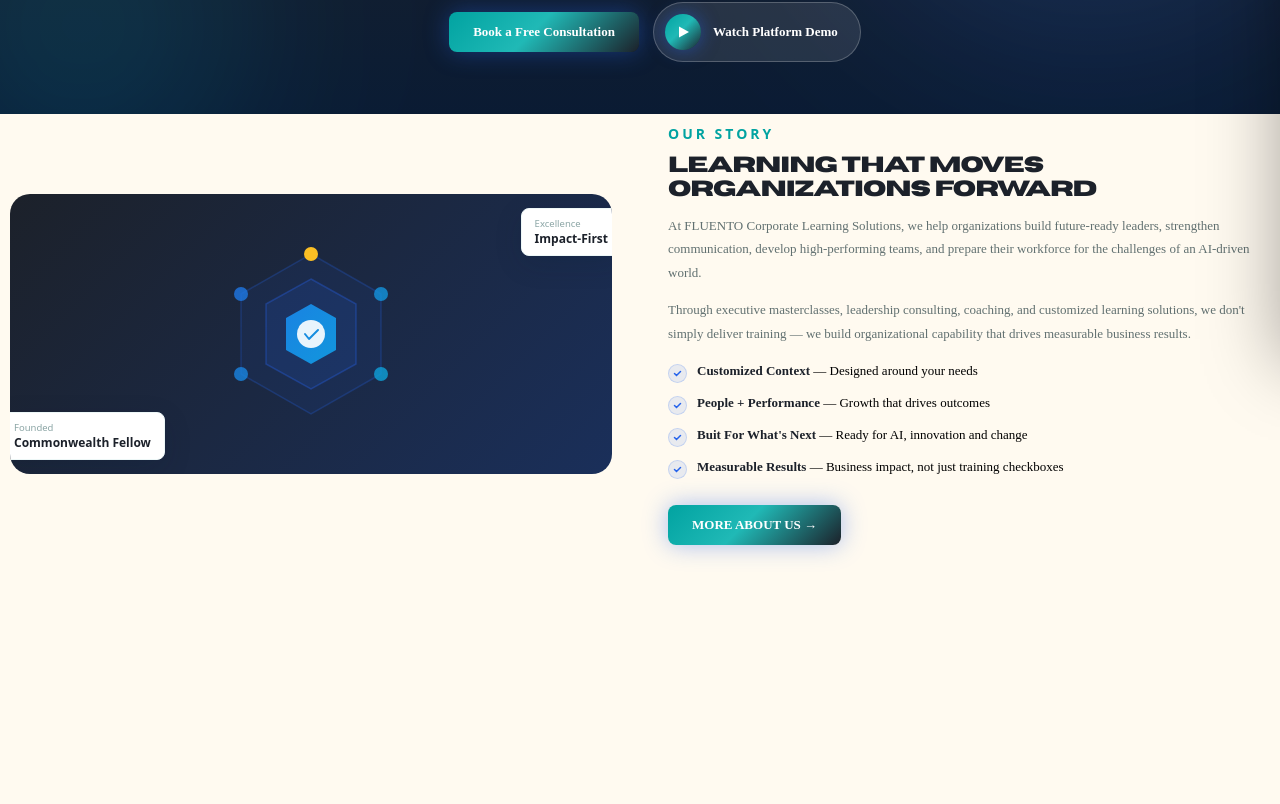
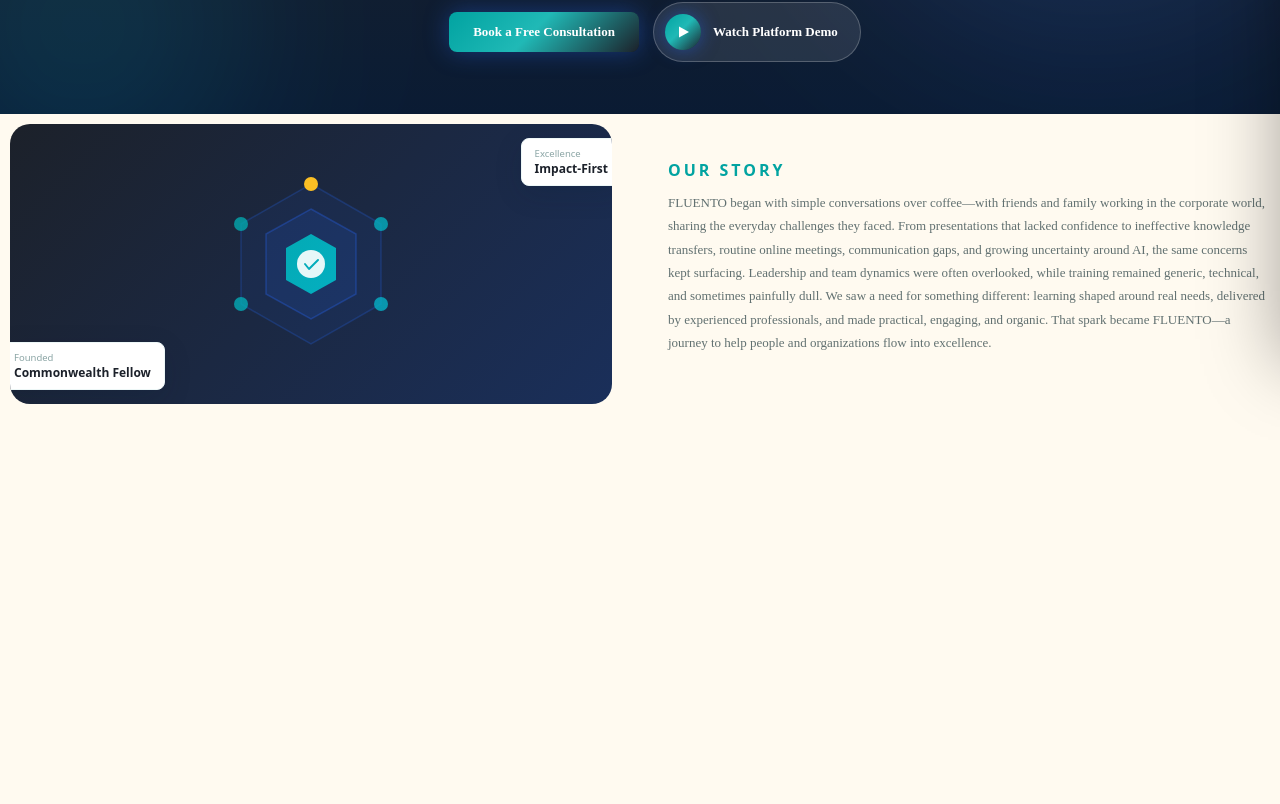
Before and after one commit to anandofficial9177/Fluento-Soultions, a React (Vite) app: page / in a window 1280 px wide. Shown: the part 436-1240 px from the top of the page. Built offline with nearby package versions, Linux system fonts and the light colour scheme; a web font is replaced by a local one.

Commit message:
contact us page changes,font styles changes,colo changes,about us page changes,program page changes

```diff
--- a/src/components/About.jsx
+++ b/src/components/About.jsx
@@ -27,7 +27,7 @@
               <svg width="250" height="200" viewBox="0 0 250 200" fill="none">
                 <defs>
                   <linearGradient id="aboutGrad" x1="0" y1="0" x2="250" y2="200" gradientUnits="userSpaceOnUse">
-                    <stop stopColor="#2563EB" />
+                    <stop stopColor="#01a3a1" />
                     <stop offset="1" stopColor="#06B6D4" />
                   </linearGradient>
                 </defs>
@@ -64,20 +64,14 @@
 
           {/* ── Right: Content ── */}
           <div className="srr">
-            <span className="eyebrow">OUR STORY </span>
-            <h2 className="sec-h2">Learning that moves <br/>Organizations forward</h2>
+            <span className="eyebrow" style={{fontSize:"16px"}}>OUR STORY </span>
+            {/* <h2 className="sec-h2">Learning that moves <br/>Organizations forward</h2> */}
             <p style={{ fontSize: 13, color: 'var(--g500)', lineHeight: 1.8, marginBottom: 14 }}>
-              At FLUENTO Corporate Learning Solutions, we help organizations build future-ready leaders,
-              strengthen communication, develop high-performing teams, and prepare their workforce for
-              the challenges of an AI-driven world.
-            </p>
-            <p style={{ fontSize: 13, color: 'var(--g500)', lineHeight: 1.8, marginBottom: 18 }}>
-              Through executive masterclasses, leadership consulting, coaching, and customized learning
-              solutions, we don't simply deliver training — we build organizational capability that drives
-              measurable business results.
+              FLUENTO began with simple conversations over coffee—with friends and family working in the corporate world, sharing the everyday challenges they faced. From presentations that lacked confidence to ineffective knowledge transfers, routine online meetings, communication gaps, and growing uncertainty around AI, the same concerns kept surfacing. Leadership and team dynamics were often overlooked, while training remained generic, technical, and sometimes painfully dull. We saw a need for something different: learning shaped around real needs, delivered by experienced professionals, and made practical, engaging, and organic. That spark became FLUENTO—a journey to help people and organizations flow into excellence.
             </p>
 
-            <div className="check-list">
+
+            {/* <div className="check-list">
               {[
                 ['Customized Context', '— Designed around your needs'],
                 ['People + Performance', '— Growth that drives outcomes'],
@@ -87,17 +81,17 @@
                 <div key={bold} className="check-item">
                   <div className="check-dot">
                     <svg width="9" height="9" viewBox="0 0 9 9" fill="none">
-                      <path d="M1.5 4.5l2 2 4-4" stroke="#2563EB" strokeWidth="1.5" strokeLinecap="round" />
+                      <path d="M1.5 4.5l2 2 4-4" stroke="#01a3a1" strokeWidth="1.5" strokeLinecap="round" />
                     </svg>
                   </div>
                   <div className="check-text"><strong>{bold}</strong> {rest}</div>
                 </div>
               ))}
-            </div>
+            </div> */}
 
-            <button className="btn btn-primary" onClick={() => onNavigate('about')}>
+            {/* <button className="btn btn-primary" onClick={() => onNavigate('about')}>
               MORE ABOUT US →
-            </button>
+            </button> */}
           </div>
         </div>
       </div>
--- a/src/components/Industries.jsx
+++ b/src/components/Industries.jsx
@@ -1,14 +1,14 @@
 import '../App.css'
 
 const INDUSTRIES = [
-  { name:'Information Technology', icon: <svg width="38" height="38" viewBox="0 0 38 38" fill="none"><rect x="4" y="6" width="22" height="16" rx="2" stroke="#2563EB" strokeWidth="1.5" fill="rgba(37,99,235,.05)"/><path d="M9 26h22M15 26v4M21 26v4" stroke="#2563EB" strokeWidth="1.5" strokeLinecap="round"/><path d="M9 12h8M9 16h5" stroke="#06B6D4" strokeWidth="1.5" strokeLinecap="round"/></svg> },
-  { name:'Manufacturing',          icon: <svg width="38" height="38" viewBox="0 0 38 38" fill="none"><circle cx="19" cy="19" r="7" stroke="#2563EB" strokeWidth="1.5" fill="rgba(37,99,235,.05)"/><path d="M19 5v4M19 29v4M5 19h4M29 19h4" stroke="#2563EB" strokeWidth="1.5" strokeLinecap="round"/><circle cx="19" cy="19" r="3" fill="#2563EB"/></svg> },
-  { name:'Healthcare',             icon: <svg width="38" height="38" viewBox="0 0 38 38" fill="none"><path d="M19 5l3 8h8l-6.5 5 2.5 8-7-5-7 5 2.5-8L8 13h8z" stroke="#2563EB" strokeWidth="1.5" fill="rgba(37,99,235,.05)" strokeLinejoin="round"/></svg> },
-  { name:'Education',              icon: <svg width="38" height="38" viewBox="0 0 38 38" fill="none"><rect x="7" y="16" width="24" height="17" rx="2" stroke="#2563EB" strokeWidth="1.5" fill="rgba(37,99,235,.05)"/><path d="M7 22h24" stroke="#2563EB" strokeWidth="1"/><path d="M14 8h10l4 8H10z" stroke="#2563EB" strokeWidth="1.5" fill="rgba(6,182,212,.08)" strokeLinejoin="round"/></svg> },
-  { name:'Oil & Gas',              icon: <svg width="38" height="38" viewBox="0 0 38 38" fill="none"><path d="M19 8c-5.5 0-10 4.5-10 10 0 4 2 7.5 5 9.5V32h10v-4.5c3-2 5-5.5 5-9.5 0-5.5-4.5-10-10-10z" stroke="#2563EB" strokeWidth="1.5" fill="rgba(37,99,235,.05)"/><path d="M19 13v5l3 2" stroke="#06B6D4" strokeWidth="1.5" strokeLinecap="round"/></svg> },
-  { name:'Finance & BFSI',         icon: <svg width="38" height="38" viewBox="0 0 38 38" fill="none"><path d="M7 28l8-9 5 4 7-10 8 8" stroke="#2563EB" strokeWidth="1.5" strokeLinecap="round" strokeLinejoin="round"/><rect x="4" y="26.5" width="30" height="1.5" rx=".75" fill="#CBD5E1"/></svg> },
-  { name:'Retail & Consumer',      icon: <svg width="38" height="38" viewBox="0 0 38 38" fill="none"><rect x="8" y="12" width="22" height="20" rx="2" stroke="#2563EB" strokeWidth="1.5" fill="rgba(37,99,235,.05)"/><path d="M15 12v-3a4 4 0 018 0v3" stroke="#2563EB" strokeWidth="1.5" strokeLinecap="round" fill="none"/><path d="M13 21h12M13 25h8" stroke="#06B6D4" strokeWidth="1.5" strokeLinecap="round"/></svg> },
-  { name:'Government & PSU',       icon: <svg width="38" height="38" viewBox="0 0 38 38" fill="none"><rect x="7" y="18" width="24" height="15" rx="1" stroke="#2563EB" strokeWidth="1.5" fill="rgba(37,99,235,.05)"/><path d="M5 18h28" stroke="#2563EB" strokeWidth="1.5" strokeLinecap="round"/><path d="M13 10h12l3 8H10z" stroke="#2563EB" strokeWidth="1.5" fill="rgba(6,182,212,.07)" strokeLinejoin="round"/></svg> },
+  { name:'Information Technology', icon: <svg width="38" height="38" viewBox="0 0 38 38" fill="none"><rect x="4" y="6" width="22" height="16" rx="2" stroke="#01a3a1" strokeWidth="1.5" fill="rgba(37,99,235,.05)"/><path d="M9 26h22M15 26v4M21 26v4" stroke="#01a3a1" strokeWidth="1.5" strokeLinecap="round"/><path d="M9 12h8M9 16h5" stroke="#06B6D4" strokeWidth="1.5" strokeLinecap="round"/></svg> },
+  { name:'Manufacturing',          icon: <svg width="38" height="38" viewBox="0 0 38 38" fill="none"><circle cx="19" cy="19" r="7" stroke="#01a3a1" strokeWidth="1.5" fill="rgba(37,99,235,.05)"/><path d="M19 5v4M19 29v4M5 19h4M29 19h4" stroke="#01a3a1" strokeWidth="1.5" strokeLinecap="round"/><circle cx="19" cy="19" r="3" fill="#01a3a1"/></svg> },
+  { name:'Healthcare',             icon: <svg width="38" height="38" viewBox="0 0 38 38" fill="none"><path d="M19 5l3 8h8l-6.5 5 2.5 8-7-5-7 5 2.5-8L8 13h8z" stroke="#01a3a1" strokeWidth="1.5" fill="rgba(37,99,235,.05)" strokeLinejoin="round"/></svg> },
+  { name:'Education',              icon: <svg width="38" height="38" viewBox="0 0 38 38" fill="none"><rect x="7" y="16" width="24" height="17" rx="2" stroke="#01a3a1" strokeWidth="1.5" fill="rgba(37,99,235,.05)"/><path d="M7 22h24" stroke="#01a3a1" strokeWidth="1"/><path d="M14 8h10l4 8H10z" stroke="#01a3a1" strokeWidth="1.5" fill="rgba(6,182,212,.08)" strokeLinejoin="round"/></svg> },
+  { name:'Oil & Gas',              icon: <svg width="38" height="38" viewBox="0 0 38 38" fill="none"><path d="M19 8c-5.5 0-10 4.5-10 10 0 4 2 7.5 5 9.5V32h10v-4.5c3-2 5-5.5 5-9.5 0-5.5-4.5-10-10-10z" stroke="#01a3a1" strokeWidth="1.5" fill="rgba(37,99,235,.05)"/><path d="M19 13v5l3 2" stroke="#06B6D4" strokeWidth="1.5" strokeLinecap="round"/></svg> },
+  { name:'Finance & BFSI',         icon: <svg width="38" height="38" viewBox="0 0 38 38" fill="none"><path d="M7 28l8-9 5 4 7-10 8 8" stroke="#01a3a1" strokeWidth="1.5" strokeLinecap="round" strokeLinejoin="round"/><rect x="4" y="26.5" width="30" height="1.5" rx=".75" fill="#CBD5E1"/></svg> },
+  { name:'Retail & Consumer',      icon: <svg width="38" height="38" viewBox="0 0 38 38" fill="none"><rect x="8" y="12" width="22" height="20" rx="2" stroke="#01a3a1" strokeWidth="1.5" fill="rgba(37,99,235,.05)"/><path d="M15 12v-3a4 4 0 018 0v3" stroke="#01a3a1" strokeWidth="1.5" strokeLinecap="round" fill="none"/><path d="M13 21h12M13 25h8" stroke="#06B6D4" strokeWidth="1.5" strokeLinecap="round"/></svg> },
+  { name:'Government & PSU',       icon: <svg width="38" height="38" viewBox="0 0 38 38" fill="none"><rect x="7" y="18" width="24" height="15" rx="1" stroke="#01a3a1" strokeWidth="1.5" fill="rgba(37,99,235,.05)"/><path d="M5 18h28" stroke="#01a3a1" strokeWidth="1.5" strokeLinecap="round"/><path d="M13 10h12l3 8H10z" stroke="#01a3a1" strokeWidth="1.5" fill="rgba(6,182,212,.07)" strokeLinejoin="round"/></svg> },
 ]
 
 export default function Industries() {
--- a/src/components/Journey.jsx
+++ b/src/components/Journey.jsx
@@ -47,7 +47,7 @@
                 onClick={() => onNavigate('how')}>
                 <div className="journey-step-num"
                   style={step.active ? {
-                    background: 'linear-gradient(135deg,#2563EB,#06B6D4)',
+                    background: 'linear-gradient(135deg,#01a3a1,#06B6D4)',
                     borderColor: 'transparent',
                   } : {}}>
                   {step.icon}
--- a/src/components/Navbar.jsx
+++ b/src/components/Navbar.jsx
@@ -153,7 +153,7 @@
           y2="32"
         >
 
-          <stop stopColor="#2563EB" />
+          <stop stopColor="#01a3a1" />
           <stop offset="1" stopColor="#06B6D4" />
 
         </linearGradient>
--- a/src/components/Testimonials.jsx
+++ b/src/components/Testimonials.jsx
@@ -5,19 +5,19 @@
     text: "FLUENTO's Leadership Development Lab transformed how our senior team approaches strategy. Productivity improved and board communication reached an entirely new level. The ROI was measurable within 60 days.",
     initials: 'RK', name: 'Rajesh Kumar', role: 'CHRO, TechCorp India',
     company: 'TECHCORP INDIA',
-    avatarGrad: 'linear-gradient(135deg,#2563EB,#06B6D4)',
+    avatarGrad: 'linear-gradient(135deg,#01a3a1,#06B6D4)',
   },
   {
     text: "The AI Ready Workforce program was exceptional. Our teams went from resistant to enthusiastic about AI tools in just 3 days. Productivity metrics improved 34% in Q1. FLUENTO made it purposeful, not overwhelming.",
     initials: 'SP', name: 'Sunita Patel', role: 'CEO, FinServe Group',
     company: 'FINSERVE GROUP',
-    avatarGrad: 'linear-gradient(135deg,#7C3AED,#2563EB)',
+    avatarGrad: 'linear-gradient(135deg,#7C3AED,#01a3a1)',
   },
   {
     text: "Dr. Ashish and the FLUENTO team brought world-class L&D to our organization. This isn't corporate training — it's business transformation through learning. The customization sets them apart completely.",
     initials: 'AM', name: 'Arun Mehta', role: 'VP Learning, MNC Corp',
     company: 'MNC CORP',
-    avatarGrad: 'linear-gradient(135deg,#06B6D4,#2563EB)',
+    avatarGrad: 'linear-gradient(135deg,#06B6D4,#01a3a1)',
   },
 ]
 
--- a/src/components/VideoModal.jsx
+++ b/src/components/VideoModal.jsx
@@ -126,7 +126,7 @@
               <rect width="20" height="20" rx="5" fill="url(#fsLogoGrad)"/>
               <defs>
                 <linearGradient id="fsLogoGrad" x1="0" y1="0" x2="20" y2="20">
-                  <stop stopColor="#2563EB"/><stop offset="1" stopColor="#06B6D4"/>
+                  <stop stopColor="#01a3a1"/><stop offset="1" stopColor="#06B6D4"/>
                 </linearGradient>
               </defs>
               <path d="M4 4h7a3 3 0 010 6H4V4z" fill="rgba(255,255,255,.9)"/>
--- a/src/pages/AboutPage.jsx
+++ b/src/pages/AboutPage.jsx
@@ -15,7 +15,7 @@
   {
     name: 'Subhashree S',
     role: 'Principal Leadership Consultant',
-    photo: 'linear-gradient(135deg,#0C2344,#2563EB)',
+    photo: 'linear-gradient(135deg,#0C2344,#01a3a1)',
     bio: 'With over 12 years of global IT consulting experience, Subhashree brings deep expertise in the oil and gas sector, having worked with leading clients such as Total Petroleum, Shell, and Chevron. A Project Management Professional (PMP) certified consultant with specialized skills in SAP ISOIL, SAP SD, SAP S/4 HANA, SAP TM, and SAP Signavio. Her background combines technical mastery with business management acumen, enabling her to design learning solutions that bridge technology, strategy, and leadership.',
     tag: 'PMP Certified · SAP Expert · Shell · Total · Chevron',
     number: '02'
@@ -23,7 +23,7 @@
   {
     name: 'Dr. Ashams Joe S S',
     role: 'Instructional Design Consultant',
-    photo: 'linear-gradient(135deg,#06B6D4,#2563EB)',
+    photo: 'linear-gradient(135deg,#06B6D4,#01a3a1)',
     bio: 'Dr. Ashams Joe holds a PhD in Linguistics and Phonetics from the English and Foreign Language University. With over seven years of experience in B2B content strategy, curriculum design, and corporate communication, he has worked across industries to craft impactful training content and learning frameworks. At FLUENTO, he connects academic expertise with corporate training needs — ensuring programs are well-designed and aligned with organizational goals.',
     tag: 'PhD Linguistics · EFL University · B2B Curriculum Expert',
     number: '03'
@@ -203,7 +203,7 @@
                 <div key={bold} className="check-item">
                   <div className="check-dot">
                     <svg width="9" height="9" viewBox="0 0 9 9" fill="none">
-                      <path d="M1.5 4.5l2 2 4-4" stroke="#2563EB" strokeWidth="1.5" strokeLinecap="round" />
+                      <path d="M1.5 4.5l2 2 4-4" stroke="#01a3a1" strokeWidth="1.5" strokeLinecap="round" />
                     </svg>
                   </div>
                   <div className="check-text"><strong>{bold}</strong> {rest}</div>
--- a/src/pages/Contact.jsx
+++ b/src/pages/Contact.jsx
@@ -448,7 +448,7 @@
                     </div>
 
                     <div className="contact-detail-value">
-                      ashish@fluentolearningsolutions.com
+                      @fluentolearningsolutions.com
                     </div>
                   </div>
                 </div>
@@ -548,7 +548,7 @@
                           fontWeight: 500,
                         }}
                       >
-                        ashish@fluentolearningsolutions.com
+                        @fluentolearningsolutions.com
                       </div>
                     </div>
 
```
Also changed, not shown: src/App.css.
